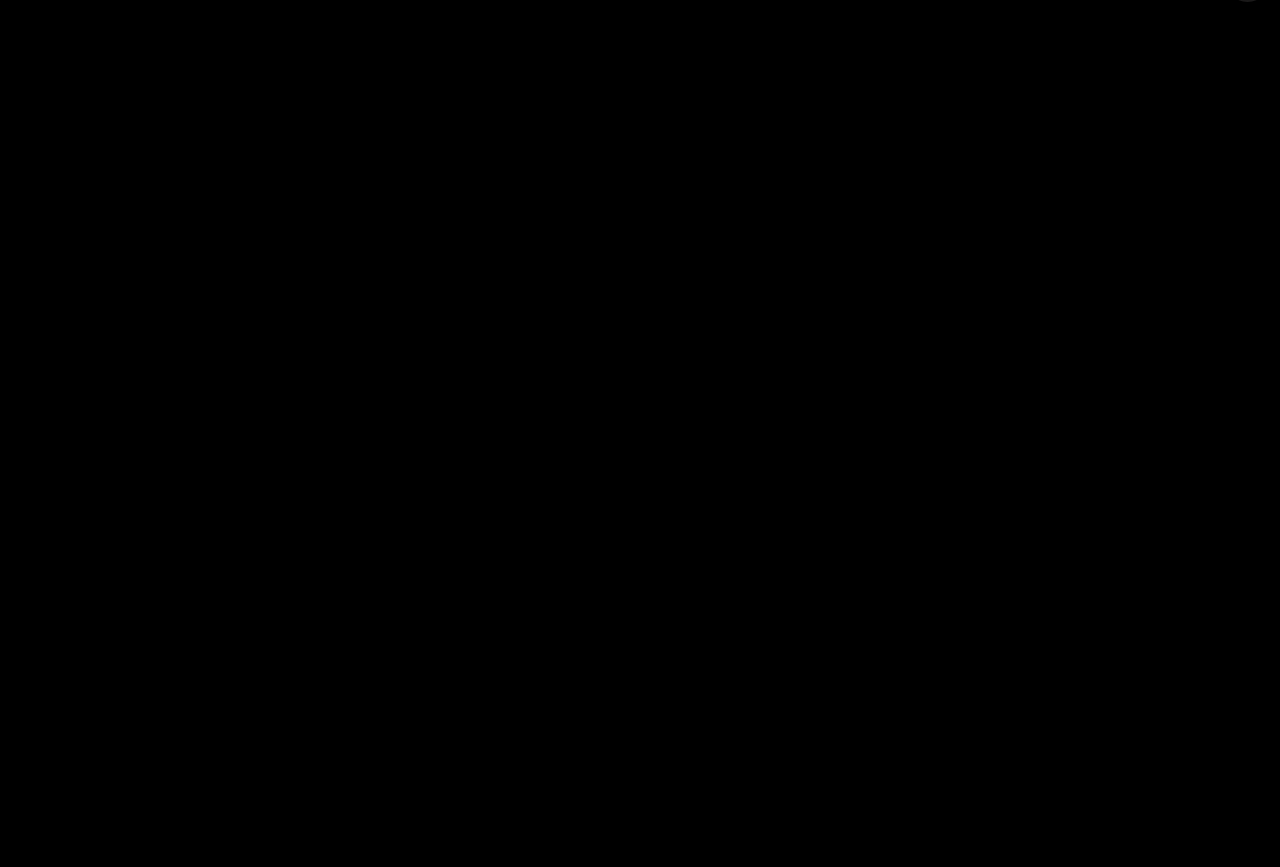
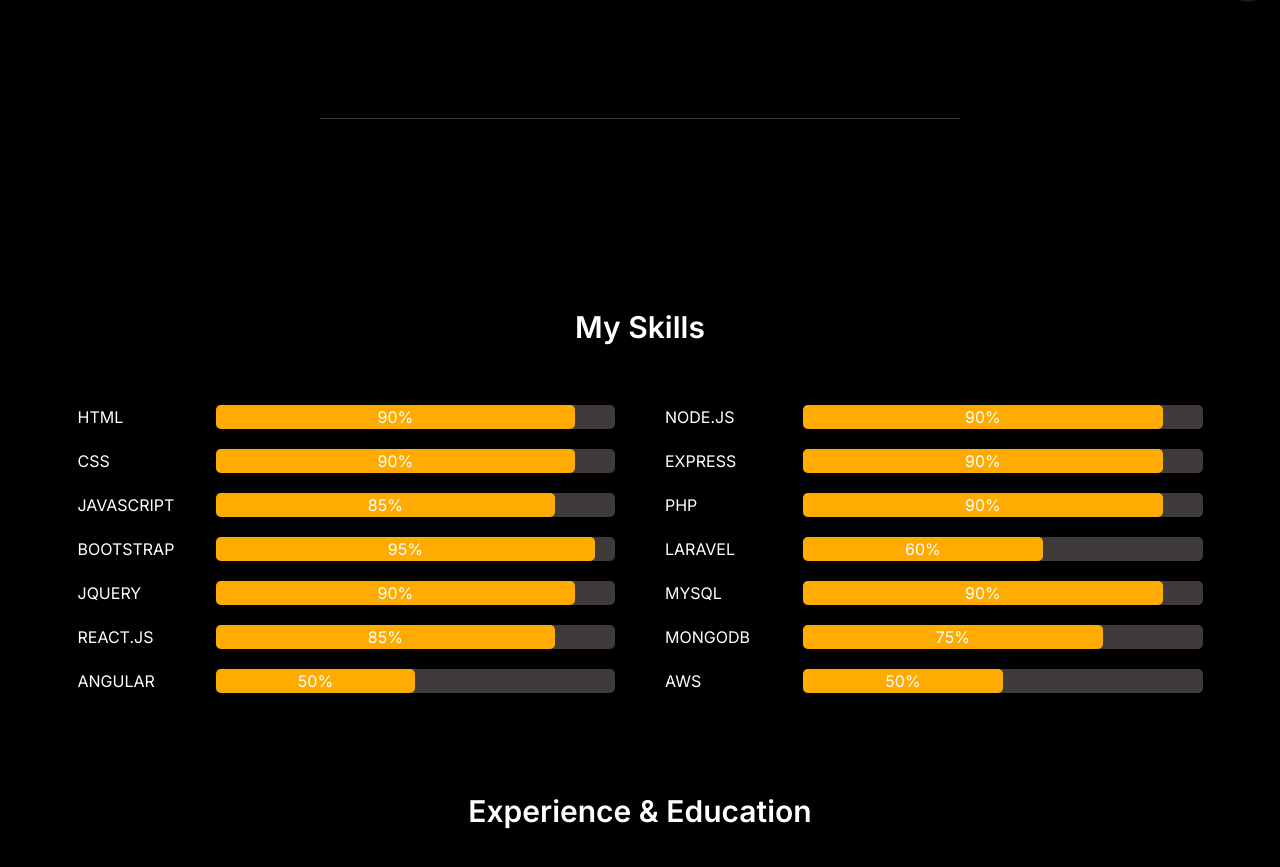
Before and after one commit to nextoncode/veerkbharti-nextjs, a Next.js app: page /about in a window 1280 px wide. Shown: the part 541-1408 px from the top of the page. Before the commit the page ends 800 px from the top, so only its background shows below. Built offline with nearby package versions, Linux system fonts and the light colour scheme; a web font is replaced by a local one.

Commit message:
Added skills section in about page

```diff
--- a/src/app/about/about.module.css
+++ b/src/app/about/about.module.css
@@ -1,5 +1,6 @@
 .personalInfoSection {
   font-size: 1.6rem;
+  height: 100vh;
 }
 
 .personalInfo h5 {
@@ -52,3 +53,27 @@
 .infoCard p {
   font-size: 2.5rem;
 }
+
+.bottomLine {
+  margin: 12rem auto 0 auto;
+  text-align: center;
+  width: 50%;
+}
+
+.sectionSecondaryTitle{
+margin-bottom: 6rem;
+}
+
+.sectionSecondaryTitle h4 {
+  font-size: 3rem;
+  text-align: center;
+  font-weight: 600;
+  text-transform:capitalize;
+}
+
+.skillsContainer{
+  display: grid;
+  grid-template-columns: repeat(2, 1fr);
+  column-gap: 5rem;
+  row-gap: 2rem;
+}
--- a/src/app/about/page.jsx
+++ b/src/app/about/page.jsx
@@ -1,3 +1,4 @@
+import ProgressBar from "@/components/ProgressBar/ProgressBar";
 import SectionMainTitle from "@/components/Titles/SectionMainTitle";
 import Link from "next/link";
 import styles from "./about.module.css";
@@ -53,6 +54,47 @@ const AboutPage = () => {
             </div>
           </div>
         </div>
+
+        <hr className={styles.bottomLine} />
+      </section>
+      <section>
+        <div className="container">
+          <div className={styles.sectionSecondaryTitle}>
+            <h4>My Skills</h4>
+          </div>
+          <div className={styles.skillsContainer}>
+            <ProgressBar title="Html" progress="90" />
+            <ProgressBar title="Node.Js" progress="90" />
+            <ProgressBar title="css" progress="90" />
+            <ProgressBar title="Express" progress="90" />
+            <ProgressBar title="Javascript" progress="85" />
+            <ProgressBar title="PHP" progress="90" />
+            <ProgressBar title="Bootstrap" progress="95" />
+            <ProgressBar title="Laravel" progress="60" />
+            <ProgressBar title="JQuery" progress="90" />
+            <ProgressBar title="Mysql" progress="90" />
+            <ProgressBar title="React.Js" progress="85" />
+            <ProgressBar title="Mongodb" progress="75" />
+            <ProgressBar title="Angular" progress="50" />
+            <ProgressBar title="AWS" progress="50" />
+          </div>
+        </div>
+      </section>
+      <section>
+        <div className="container">
+          <div className={styles.sectionSecondaryTitle}>
+            <h4>Experience & Education</h4>
+          </div>
+          <div className={styles.skillsContainer}>
+            <div className="row">
+              <div className="col-6">
+                <div className={styles.experienceCard}>
+
+                </div>
+              </div>
+            </div>
+          </div>
+        </div>
       </section>
     </>
   );
```
